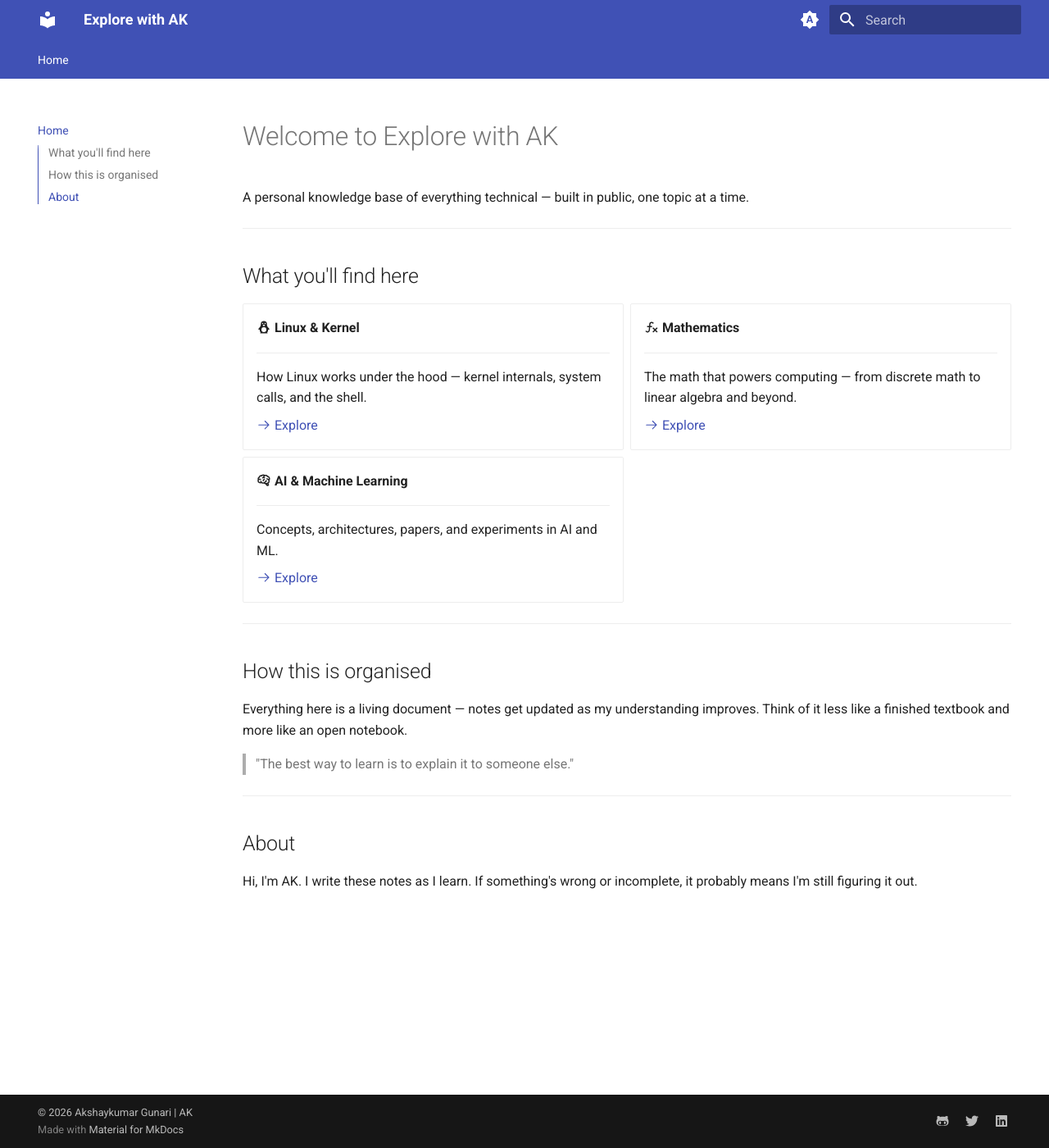
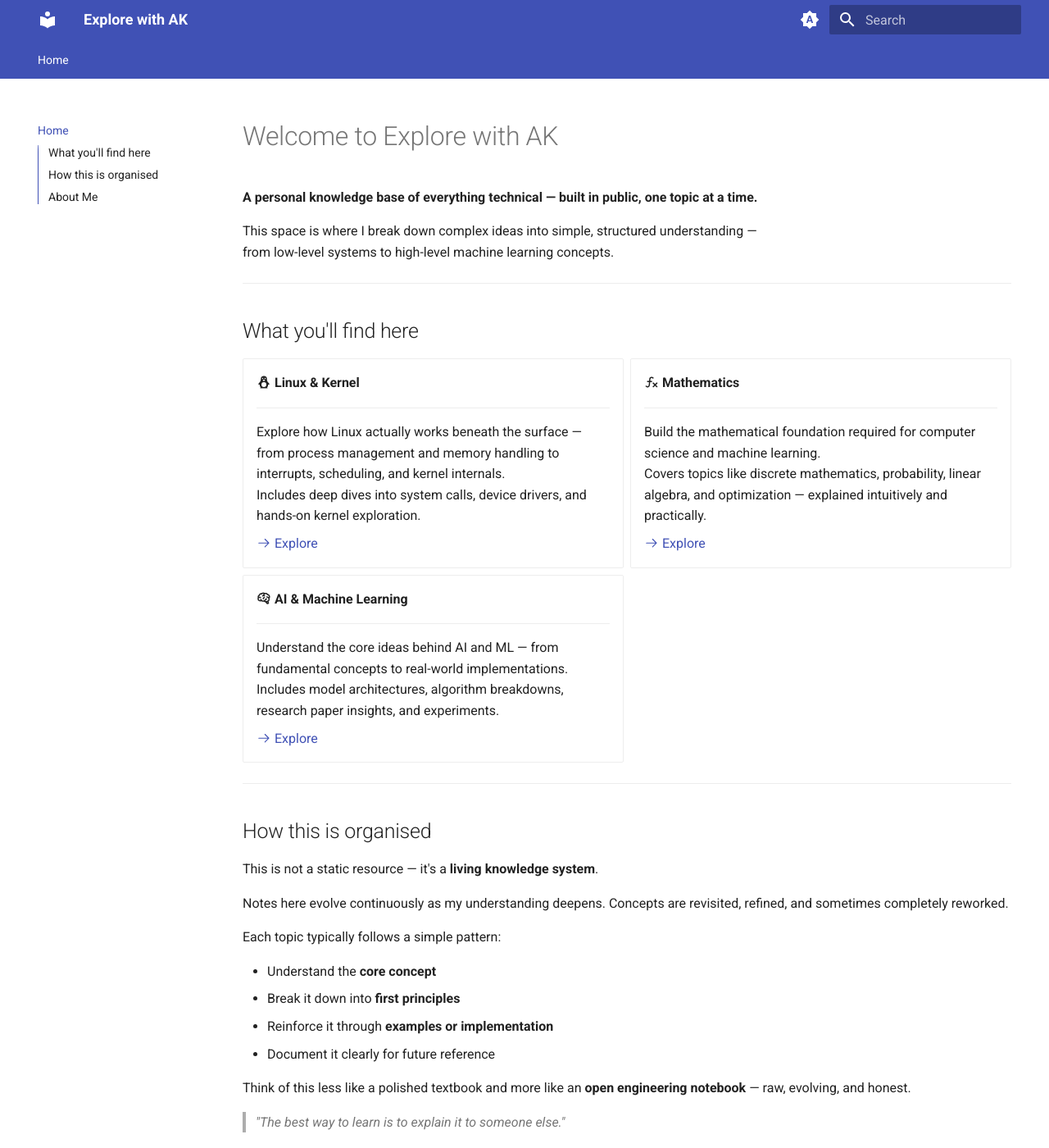
Before and after one commit to akshaykumar-gunari/explore-with-ak, an MkDocs documentation site: the page built from docs/index.md, in a window 1280 px wide and 1400 px high. Shown: the whole window at 82% size. Built offline with MkDocs 1.6.1 and Material for MkDocs 9.7.7, drawn with Linux system fonts in a browser that asks for light colours; some of the changed text lies outside the part shown.

Commit message:
add contents to docs/index.md

```diff
--- a/docs/index.md
+++ b/docs/index.md
@@ -1,6 +1,9 @@
 # Welcome to Explore with AK
 
-A personal knowledge base of everything technical — built in public, one topic at a time.
+**A personal knowledge base of everything technical — built in public, one topic at a time.**
+
+This space is where I break down complex ideas into simple, structured understanding —
+from low-level systems to high-level machine learning concepts.
 
 ---
 
@@ -12,7 +15,8 @@ A personal knowledge base of everything technical — built in public, one topic
 
     ---
 
-    How Linux works under the hood — kernel internals, system calls, and the shell.
+    Explore how Linux actually works beneath the surface — from process management and memory handling to interrupts, scheduling, and kernel internals.
+    Includes deep dives into system calls, device drivers, and hands-on kernel exploration.
 
     [:octicons-arrow-right-24: Explore](linux/index.md)
 
@@ -20,7 +24,8 @@ A personal knowledge base of everything technical — built in public, one topic
 
     ---
 
-    The math that powers computing — from discrete math to linear algebra and beyond.
+    Build the mathematical foundation required for computer science and machine learning.
+    Covers topics like discrete mathematics, probability, linear algebra, and optimization — explained intuitively and practically.
 
     [:octicons-arrow-right-24: Explore](mathematics/index.md)
 
@@ -28,7 +33,8 @@ A personal knowledge base of everything technical — built in public, one topic
 
     ---
 
-    Concepts, architectures, papers, and experiments in AI and ML.
+    Understand the core ideas behind AI and ML — from fundamental concepts to real-world implementations.
+    Includes model architectures, algorithm breakdowns, research paper insights, and experiments.
 
     [:octicons-arrow-right-24: Explore](ai-ml/index.md)
 
@@ -38,12 +44,39 @@ A personal knowledge base of everything technical — built in public, one topic
 
 ## How this is organised
 
-Everything here is a living document — notes get updated as my understanding improves. Think of it less like a finished textbook and more like an open notebook.
+This is not a static resource — it's a **living knowledge system**.
 
-> "The best way to learn is to explain it to someone else."
+Notes here evolve continuously as my understanding deepens. Concepts are revisited, refined, and sometimes completely reworked.
+
+Each topic typically follows a simple pattern:
+
+- Understand the **core concept**
+- Break it down into **first principles**
+- Reinforce it through **examples or implementation**
+- Document it clearly for future reference
+
+Think of this less like a polished textbook and more like an **open engineering notebook** — raw, evolving, and honest.
+
+> *"The best way to learn is to explain it to someone else."*
 
 ---
 
-## About
+## About Me
 
-Hi, I'm AK. I write these notes as I learn. If something's wrong or incomplete, it probably means I'm still figuring it out.
+Hi, I’m **AK**.
+
+I’m a software engineer focused on building a strong foundation in:
+
+- Systems (Linux Kernel, low-level programming)
+- Mathematics for computing
+- Artificial Intelligence and Machine Learning
+
+This project is my way of:
+- Learning deeply instead of superficially
+- Creating a long-term knowledge base
+- Sharing the journey publicly
+
+If something feels incomplete, unclear, or evolving — that’s intentional.
+It reflects the process of learning in real time.
+
+---
```
